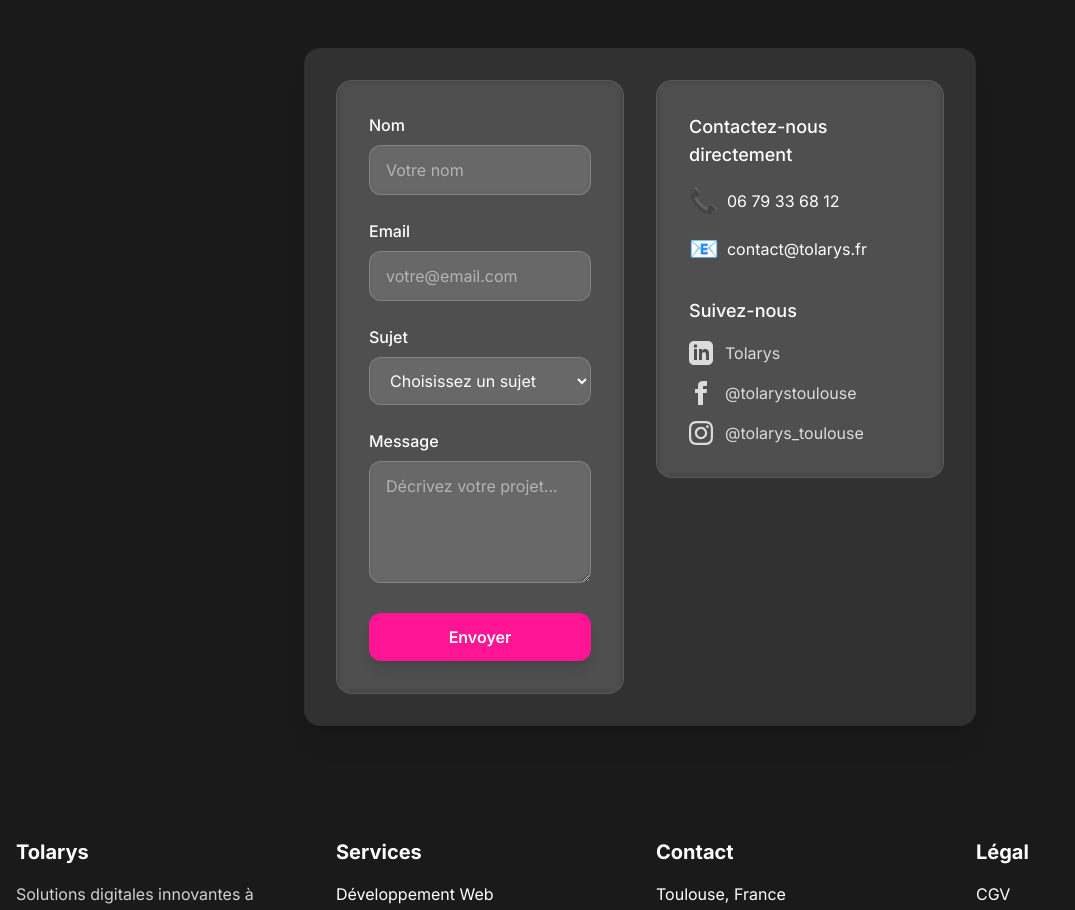
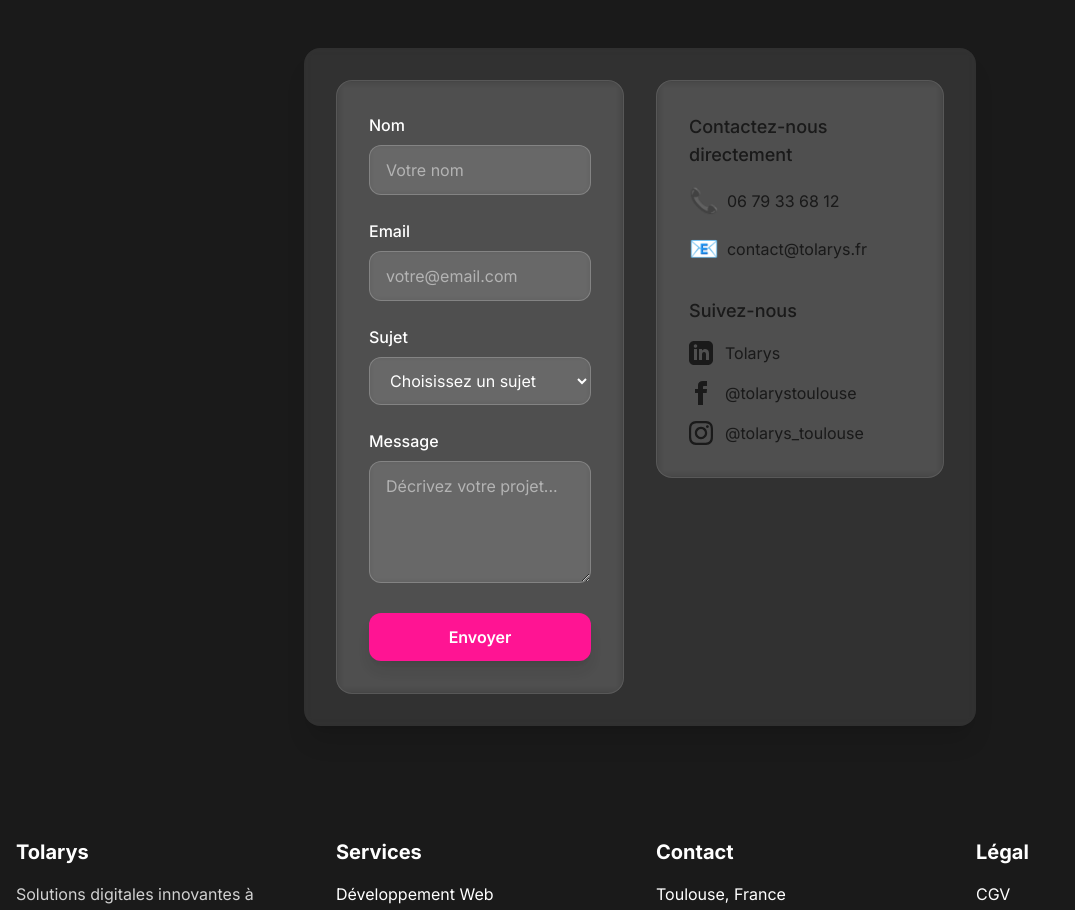
Before and after one commit to Skymx82/Tolarys, a Next.js app: page / in a window 1280 px wide. Shown: the part 5587-6497 px from the top of the page, without its empty margins (0-1075 px from the left). Built offline with nearby package versions, Linux system fonts and the light colour scheme.

Commit message:
Correction contactform

```diff
--- a/src/components/ContactForm.tsx
+++ b/src/components/ContactForm.tsx
@@ -217,7 +217,7 @@
           <motion.div
             initial={{ opacity: 0, y: 10 }}
             animate={{ opacity: 1, y: 0 }}
-            className="text-green-400 text-sm sm:text-base text-center"
+            className="text-green-600 text-sm sm:text-base text-center"
           >
             Message envoyé avec succès ! Nous vous répondrons dans les plus brefs délais.
           </motion.div>
@@ -227,27 +227,27 @@
           <motion.div
             initial={{ opacity: 0, y: 10 }}
             animate={{ opacity: 1, y: 0 }}
-            className="p-4 bg-pink/20 backdrop-blur-sm rounded-lg text-text-light text-center"
+            className="p-4 bg-pink/20 backdrop-blur-sm rounded-lg text-text-dark text-center"
           >
             Une erreur est survenue. Veuillez réessayer plus tard.
           </motion.div>
         )}
       </motion.form>
 
-      <div className="space-y-6 md:space-y-8 bg-white/5 backdrop-blur-sm p-4 sm:p-6 md:p-8 rounded-2xl border border-white/10">
+      <div className="space-y-6 md:space-y-8 bg-white/5 backdrop-blur-sm p-4 sm:p-6 md:p-8 rounded-2xl border border-white/10 text-text-dark">
         <div>
-          <h3 className="text-lg font-medium text-white mb-4">Contactez-nous directement</h3>
+          <h3 className="text-lg font-medium text-dark mb-4">Contactez-nous directement</h3>
           <div className="flex flex-col space-y-4">
             <a
               href="tel:+33679336812"
-              className="flex items-center text-text-light hover:text-pink transition-colors"
+              className="flex items-center text-text-dark hover:text-pink transition-colors"
             >
               <span className="text-2xl mr-2">📞</span>
               <span>06 79 33 68 12</span>
             </a>
             <a
               href="mailto:contact@tolarys.fr"
-              className="flex items-center text-text-light hover:text-pink transition-colors"
+              className="flex items-center text-text-dark hover:text-pink transition-colors"
             >
               <span className="text-2xl mr-2">📧</span>
               <span>contact@tolarys.fr</span>
@@ -256,13 +256,13 @@
         </div>
 
         <div>
-          <h3 className="text-lg font-medium text-white mb-4">Suivez-nous</h3>
+          <h3 className="text-lg font-medium text-dark mb-4">Suivez-nous</h3>
           <div className="flex flex-col space-y-4">
             <a
               href="https://www.linkedin.com/company/tolarys"
               target="_blank"
               rel="noopener noreferrer"
-              className="flex items-center text-text-light/80 hover:text-pink transition-colors"
+              className="flex items-center text-text-dark/80 hover:text-pink transition-colors"
             >
               <svg className="w-6 h-6 mr-3" fill="currentColor" viewBox="0 0 24 24">
                 <path d="M19 0h-14c-2.761 0-5 2.239-5 5v14c0 2.761 2.239 5 5 5h14c2.762 0 5-2.239 5-5v-14c0-2.761-2.238-5-5-5zm-11 19h-3v-11h3v11zm-1.5-12.268c-.966 0-1.75-.79-1.75-1.764s.784-1.764 1.75-1.764 1.75.79 1.75 1.764-.783 1.764-1.75 1.764zm13.5 12.268h-3v-5.604c0-3.368-4-3.113-4 0v5.604h-3v-11h3v1.765c1.396-2.586 7-2.777 7 2.476v6.759z"/>
@@ -273,7 +273,7 @@
               href="https://www.facebook.com/tolarystoulouse"
               target="_blank"
               rel="noopener noreferrer"
-              className="flex items-center text-text-light/80 hover:text-pink transition-colors"
+              className="flex items-center text-text-dark/80 hover:text-pink transition-colors"
             >
               <svg className="w-6 h-6 mr-3" fill="currentColor" viewBox="0 0 24 24">
                 <path d="M9 8h-3v4h3v12h5v-12h3.642l.358-4h-4v-1.667c0-.955.192-1.333 1.115-1.333h2.885v-5h-3.808c-3.596 0-5.192 1.583-5.192 4.615v3.385z"/>
@@ -284,7 +284,7 @@
               href="https://www.instagram.com/tolarys_toulouse"
               target="_blank"
               rel="noopener noreferrer"
-              className="flex items-center text-text-light/80 hover:text-pink transition-colors"
+              className="flex items-center text-text-dark/80 hover:text-pink transition-colors"
             >
               <svg className="w-6 h-6 mr-3" fill="currentColor" viewBox="0 0 24 24">
                 <path d="M12 2.163c3.204 0 3.584.012 4.85.07 3.252.148 4.771 1.691 4.919 4.919.058 1.265.069 1.645.069 4.849 0 3.205-.012 3.584-.069 4.849-.149 3.225-1.664 4.771-4.919 4.919-1.266.058-1.644.07-4.85.07-3.204 0-3.584-.012-4.849-.07-3.26-.149-4.771-1.699-4.919-4.92-.058-1.265-.07-1.644-.07-4.849 0-3.204.013-3.583.07-4.849.149-3.227 1.664-4.771 4.919-4.919 1.266-.057 1.645-.069 4.849-.069zm0-2.163c-3.259 0-3.667.014-4.947.072-4.358.2-6.78 2.618-6.98 6.98-.059 1.281-.073 1.689-.073 4.948 0 3.259.014 3.668.072 4.948.2 4.358 2.618 6.78 6.98 6.98 1.281.058 1.689.072 4.948.072 3.259 0 3.668-.014 4.948-.072 4.354-.2 6.782-2.618 6.979-6.98.059-1.28.073-1.689.073-4.948 0-3.259-.014-3.667-.072-4.947-.196-4.354-2.617-6.78-6.979-6.98-1.281-.059-1.69-.073-4.949-.073zm0 5.838c-3.403 0-6.162 2.759-6.162 6.162s2.759 6.163 6.162 6.163 6.162-2.759 6.162-6.163c0-3.403-2.759-6.162-6.162-6.162zm0 10.162c-2.209 0-4-1.79-4-4 0-2.209 1.791-4 4-4s4 1.791 4 4c0 2.21-1.791 4-4 4zm6.406-11.845c-.796 0-1.441.645-1.441 1.44s.645 1.44 1.441 1.44c.795 0 1.439-.645 1.439-1.44s-.644-1.44-1.439-1.44z"/>
```
